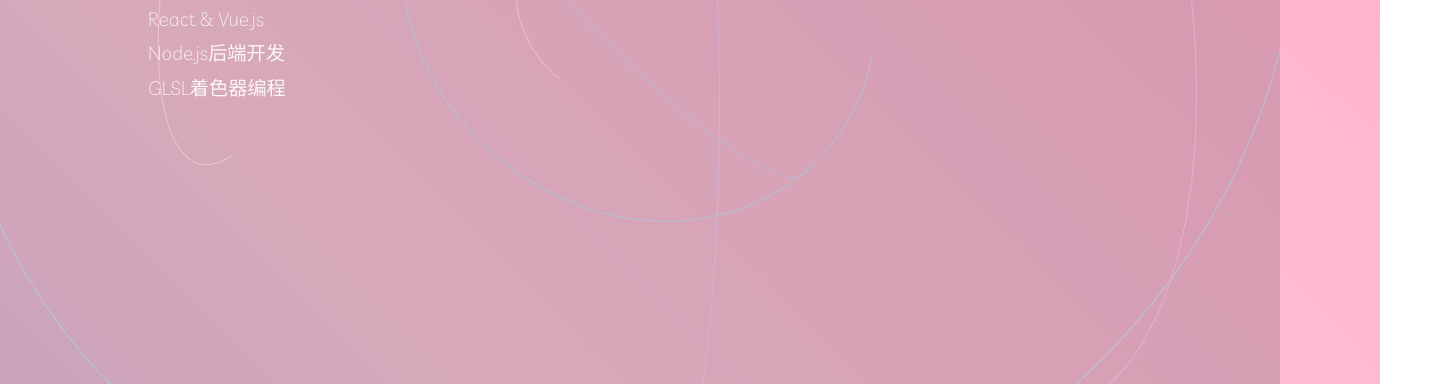
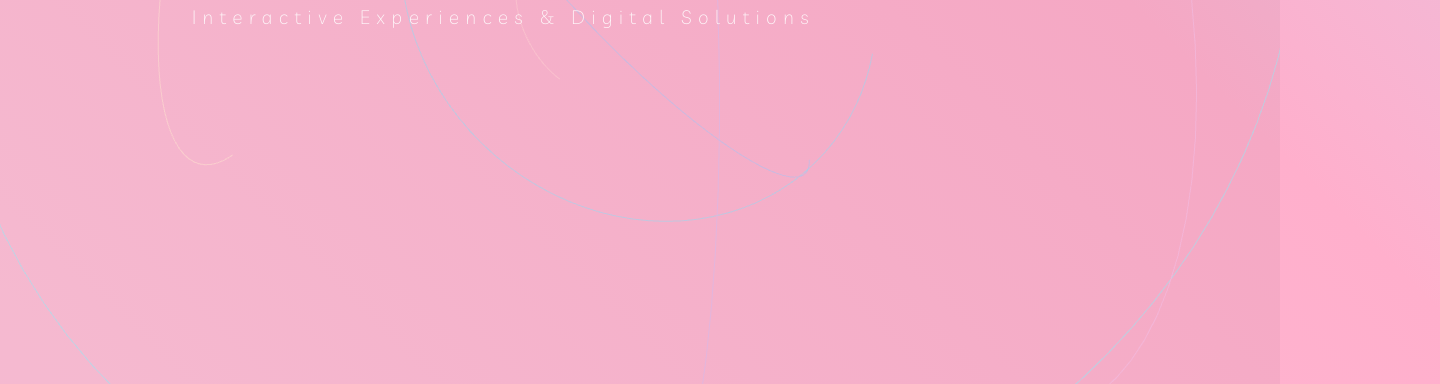
Before and after one commit to Damue01/PersonalWeb, a website built with Vite: page about.html in a window 1280 px wide. Shown: the part 416-800 px from the top of the page, 1440 px wide, since content can reach past the window. Built offline with nearby package versions, Linux system fonts and the light colour scheme; some packages are replaced by stand-ins of ours.

```diff
--- a/about.html
+++ b/about.html
@@ -58,29 +58,29 @@
         }
         #webgl {
             position: fixed;
+            background-color: #0101010a;
             top: 0;
             left: 0;
             width: 100%;
             height: 100%;
             z-index: 1;
-            background-color: #00000028;
         }
 
         .about-container {
-            max-width: 1300px;
-            top: 200px;
-            left: 100px;
-            padding: 3rem;
-            color: #fff;
-            position: relative;
-            align-items: center;
-            justify-content: center;
-            z-index: 10;  /* 提升层级确保文字可点击 */
-            pointer-events: none;  /* 允许点击穿透到canvas */
-
-
             font-family: "Livvic", sans-serif;
             font-style: normal;
+            color: #fff;
+            letter-spacing: 0.4em;
+
+            position: relative;
+            z-index: 2;
+            min-height: 100vh;
+            padding: 8rem 2rem;
+            display: flex;
+            flex-direction: column;
+            justify-content: center;
+            align-items: flex-start;
+            left: 10rem;
         }
 
         .about-title {
@@ -112,12 +112,7 @@
         <div class="about-container">
             <h2 class="about-title">About Me</h2>
             <div class="about-content">
-                <p>创意开发者，专注于3D交互体验和现代Web技术。拥有5年以上的前端开发经验，擅长使用Three.js和WebGL创建沉浸式视觉效果。</p>
-                <br>
-                <div class="skill-item">WebGL / Three.js</div>
-                <div class="skill-item">React & Vue.js</div>
-                <div class="skill-item">Node.js后端开发</div>
-                <div class="skill-item">GLSL着色器编程</div>
+                <p>Interactive Experiences & Digital Solutions</p>
             </div>
         </div>
     <section>
```
Also changed, not shown: index.html (+5 -15 lines).
